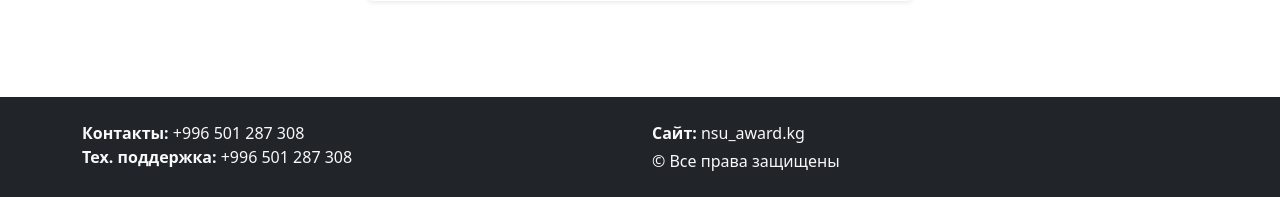
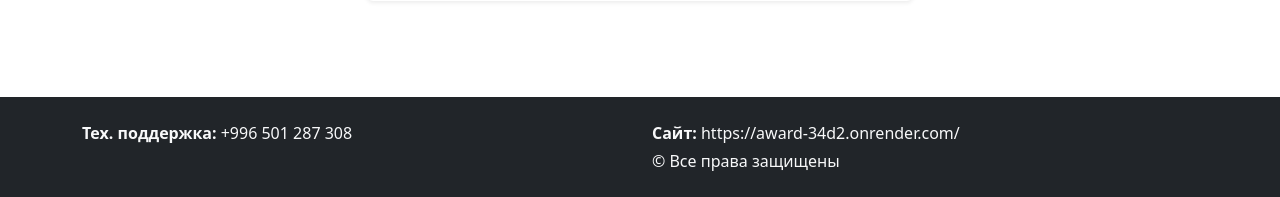
Before and after one commit to Kamchybek2004/award, a Django app: page /award/add/ in a window 1280 px wide. Shown: the part 716-913 px from the top of the page. Run offline with Django 5.2, Linux system fonts and the light colour scheme; the visitor is signed in with stand-in values (Sample User, id 1); data comes from the database, SQL or seed files in the repository; data that the repository does not hold is empty.

Commit message:
Удаление раздел контакты и добавление новой ссылки в футере

```diff
--- a/employer/templates/employer/base.html
+++ b/employer/templates/employer/base.html
@@ -77,9 +77,6 @@
 
             <!-- Левая колонка -->
             <div class="col-12 col-md-6 mb-2 mb-md-0">
-                <div><strong>Контакты:</strong>
-                    <a href="tel:+996501287308" class="text-light text-decoration-none">+996 501 287 308</a>
-                </div>
                 <div><strong>Тех. поддержка:</strong>
                     <a href="tel:+996501287308" class="text-light text-decoration-none">+996 501 287 308</a>
                 </div>
@@ -89,7 +86,7 @@
             <div class="col-12 col-md-6">
                 <div class="mb-1">
                     <strong>Сайт:</strong>
-                    <a href="https://nsu_award.kg" class="text-light text-decoration-none" target="_blank">nsu_award.kg</a>
+                    <a href="https://nsu_award.kg" class="text-light text-decoration-none" target="_blank">https://award-34d2.onrender.com/</a>
                 </div>
                 <div>
                     &copy; {{ now|date:"Y" }} Все права защищены
```
